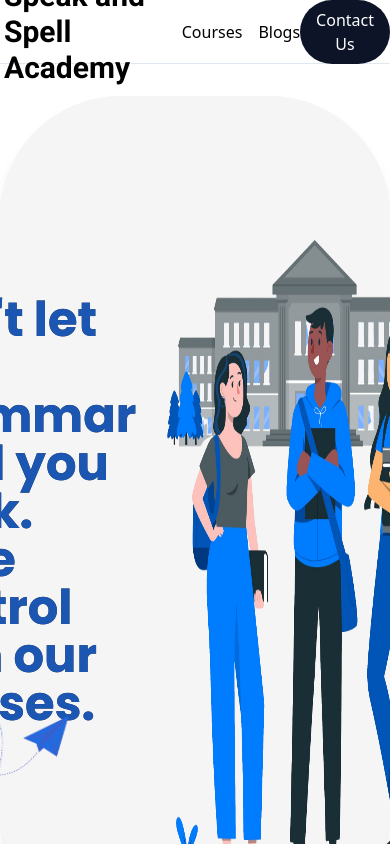
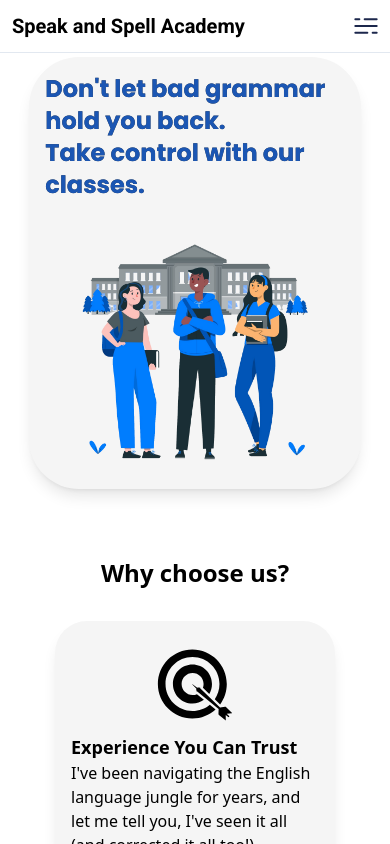
Before and after one commit to dhruvkaushik305/speakandspell, a React (Vite) app in the folder frontend/: page / in a window 390 px wide. Built offline with nearby package versions, Linux system fonts and the light colour scheme.

Commit message:
FEAT: Started responsiveness and added vercel.json

```diff
--- a/frontend/src/Components/AccordianComponent.tsx
+++ b/frontend/src/Components/AccordianComponent.tsx
@@ -14,20 +14,22 @@ const AccordianComponent: React.FC<AccordianComponentProps> = ({
     setIsOpen(!isOpen);
   };
   return (
-    <div className="flex w-[95rem] flex-col p-2">
+    <div className="full flex flex-col p-1 md:p-2">
       <div
         className="flex cursor-pointer items-center justify-between"
         onClick={toggleIsOpen}
       >
-        <p className="w-full p-2 text-2xl font-semibold">{title}</p>
+        <p className="w-full p-2 text-lg font-semibold md:text-2xl">{title}</p>
         <img
           src={isOpen ? upArrow : downArrow}
           alt="open/close arrow"
-          className="mr-4 h-[1.5rem] w-[1.5rem]"
+          className="mr-1 h-[1.5rem] w-[1.5rem]"
         />
       </div>
       {isOpen && (
-        <p className="border-b border-slate-300 p-2 text-xl">{content}</p>
+        <p className="text-md border-b border-slate-300 p-2 md:text-xl">
+          {content}
+        </p>
       )}
     </div>
   );
--- a/frontend/src/Components/HomeCardComponent.tsx
+++ b/frontend/src/Components/HomeCardComponent.tsx
@@ -3,7 +3,7 @@ import React from "react";
 interface HomeCardComponentProps {
   title: string;
   content: string;
-  image: React.ReactNode;
+  image: string;
 }
 const HomeCardComponent: React.FC<HomeCardComponentProps> = ({
   title,
@@ -11,12 +11,12 @@ const HomeCardComponent: React.FC<HomeCardComponentProps> = ({
   image,
 }) => {
   return (
-    <div className="flex items-center justify-center rounded-[3.5rem] bg-neutral-100 p-10 shadow-lg">
+    <div className="flex flex-col items-center justify-center rounded-[2rem] bg-neutral-100 p-4 shadow-lg md:rounded-[3.5rem] md:p-8">
+      <img src={image} alt="illustration svg" className="size-24 md:size-36" />
       <div className="flex flex-col">
-        <p className="text-xl font-semibold">{title}</p>
-        <p className="max-w-[18rem] text-lg">{content}</p>
+        <p className="text-lg font-semibold md:text-xl">{title}</p>
+        <p className="text-md md:text-lg">{content}</p>
       </div>
-      {image}
     </div>
   );
 };
--- a/frontend/src/Layouts/HomeLayout.tsx
+++ b/frontend/src/Layouts/HomeLayout.tsx
@@ -7,9 +7,9 @@ import HomeCardComponent from "../Components/HomeCardComponent";
 import AccordianComponent from "../Components/AccordianComponent";
 const HomeLayout: React.FC = () => {
   return (
-    <div className="mt-8 flex h-full flex-col items-center gap-16 overflow-y-auto overflow-x-hidden bg-white">
-      <div className="flex w-fit items-center justify-center rounded-[120px] bg-neutral-100 p-4 shadow-lg">
-        <div className="relative z-10 flex h-full items-center bg-black bg-clip-text font-Poppins text-5xl font-bold text-CelticBlue/80">
+    <div className="mt-1 flex h-full flex-col items-center gap-16 overflow-x-hidden">
+      <div className="flex w-[85%] flex-col items-center justify-center rounded-[50px] bg-neutral-100 p-4 shadow-lg md:flex-row md:rounded-[120px]">
+        <div className="relative z-10 flex h-full items-center bg-black bg-clip-text font-Poppins text-2xl font-bold text-CelticBlue/80 md:text-3xl lg:text-4xl xl:text-5xl">
           <p className="">
             Don't let bad grammar hold you back.
             <br /> Take control with our classes.
@@ -17,43 +17,47 @@ const HomeLayout: React.FC = () => {
           <img
             src={paperPlane}
             alt="paper plane"
-            className="absolute bottom-[4rem] right-[2rem] -z-10"
+            className="absolute bottom-[2rem] right-[2rem] -z-10 hidden size-[25rem]"
           />
         </div>
         <img
           src={studentsImage}
           alt="students vector image"
-          className="size-[50rem]"
+          className="size-[17rem] md:size-[25rem] lg:size-[30rem] xl:size-[45rem]"
         />
       </div>
       <div className="mx-8 flex max-w-[80%] flex-col gap-5 p-1">
-        <p className="text-center text-4xl font-semibold">Why choose us?</p>
-        <div className="flex flex-wrap justify-center gap-[5rem]">
+        <p className="text-center text-2xl font-semibold md:text-4xl">
+          Why choose us?
+        </p>
+        <div className="grid grid-cols-1 gap-5 p-3 lg:grid-cols-2 xl:gap-10">
           <HomeCardComponent
             title="Experience You Can Trust"
             content="I've been navigating the English language jungle for years, and let me tell you, I've seen it all (and corrected it all too!)."
-            image={<img src={accuracySVG} alt="an svg" className="size-36" />}
+            image={accuracySVG}
           />
           <HomeCardComponent
             title="Unlock Your Potential"
             content="Whether you need to nail that interview or write a captivating college essay, I'll equip you with the skills to conquer any communication challenge."
-            image={<img src={accuracySVG} alt="an svg" className="size-36" />}
+            image={accuracySVG}
           />
           <HomeCardComponent
             title="Learn From the Fun Side"
             content="Ditch the dull textbooks! My classes are engaging and interactive, so you'll actually enjoy learning (gasp!)."
-            image={<img src={accuracySVG} alt="an svg" className="size-36" />}
+            image={accuracySVG}
           />
           <HomeCardComponent
             title="Master ALL the Skills"
             content="From comma catastrophes to interview jitters, I cover a wide range of topics to make you a well-rounded English whiz."
-            image={<img src={accuracySVG} alt="an svg" className="size-36" />}
+            image={accuracySVG}
           />
         </div>
       </div>
       <div className="flex max-w-[80%] flex-col gap-5">
-        <header className="text-center text-4xl font-semibold">FAQ</header>
-        <div className="flex w-full flex-col gap-1 rounded-xl bg-neutral-100 p-3">
+        <header className="text-center text-2xl font-semibold md:text-4xl">
+          FAQ
+        </header>
+        <div className="flex w-full flex-col gap-1 rounded-xl bg-neutral-100 p-1 md:p-3">
           <AccordianComponent
             title="What topics do your courses cover?"
             content="We offer a wide range of English language courses to suit various needs, from grammar fundamentals and interview preparation to creative writing and handwriting improvement."
@@ -80,13 +84,13 @@ const HomeLayout: React.FC = () => {
           />
         </div>
       </div>
-      <div className="flex max-w-[80%] items-center justify-center gap-1 rounded-[4rem] bg-neutral-100 p-4">
-        <div className="flex flex-col gap-5 p-2">
-          <p className="text-4xl font-semibold">
+      <div className="flex max-w-[85%] flex-col-reverse items-center justify-center gap-1 rounded-[2rem] bg-neutral-100 p-4 md:flex-row md:rounded-[4rem]">
+        <div className="flex flex-col gap-3 p-1 md:gap-5 md:p-2">
+          <p className="text-2xl font-semibold lg:text-3xl xl:text-4xl">
             English is not rocket science.
             <br /> (But I can help if it feels like it)
           </p>
-          <p className="text-xl">
+          <p className="text-lg md:text-lg xl:text-xl">
             Hello everyone! My name is [Your Name], and I've been navigating the
             wonderful world of the English language for over [Number] years. You
             could say I've seen it all – from Shakespearean sonnets to the
@@ -99,17 +103,14 @@ const HomeLayout: React.FC = () => {
             you on that journey.
           </p>
         </div>
-        <div className="relative flex items-center justify-center">
-          <img
-            src={teacher}
-            alt="a picture of the enlgish teacher"
-            className="aspect-auto min-w-[40rem] rotate-3"
-          />
-        </div>
+        <img
+          src={teacher}
+          alt="a picture of the enlgish teacher"
+          className="aspect-auto min-w-[10rem] rotate-3 bg-red-200 md:min-w-[20rem] lg:min-w-[25rem] xl:min-w-[30rem]"
+        />
       </div>
-      <footer className="mb-20 flex min-h-[10rem] w-full items-center justify-between bg-slate-800 p-2 text-white">
+      <footer className="mb-21 flex min-h-[4rem] w-full items-center justify-center bg-slate-800 p-2 text-white">
         <p>Copyright © Speak and Spell Academy</p>
-        <p>Made with ❤️ by the Speak and Spell Academy team</p>
       </footer>
     </div>
   );
--- a/frontend/src/Layouts/NavbarLayout.tsx
+++ b/frontend/src/Layouts/NavbarLayout.tsx
@@ -1,19 +1,40 @@
-import React from "react";
+import React, { useState } from "react";
 import NavbarLinksComponent from "../Components/NavbarLinksComponent";
 import { Link } from "react-router-dom";
+import hamburger from "../assets/hamburger.svg";
 const NavbarLayout: React.FC = () => {
+  const [isOpen, setIsOpen] = useState(false);
+  const toggleMenu = () => setIsOpen(!isOpen);
   return (
-    <div className="sticky flex h-[4rem] items-center justify-around border-b border-slate-200">
-      <Link className="p-1 font-Roboto text-3xl font-bold" to="/">
+    <div className="sticky flex h-[4rem] w-full items-center justify-between border-b border-slate-200 p-2 lg:justify-around">
+      <Link
+        className="text-nowrap p-1 font-Roboto text-xl font-bold md:text-3xl"
+        to="/"
+      >
         Speak and Spell Academy
       </Link>
-      <nav className="flex gap-4">
+      <nav className="hidden gap-4 md:flex">
         <NavbarLinksComponent title="Courses" />
         <NavbarLinksComponent title="Blogs" />
       </nav>
-      <button className="rounded-full bg-OxfordBlue px-4 py-2 text-white">
+      <button className="hidden rounded-full bg-OxfordBlue px-4 py-2 text-white md:block">
         Contact Us
       </button>
+      <div className="relative md:hidden">
+        <img
+          src={hamburger}
+          alt="hamburger menu"
+          className="h-[2rem] w-[2rem]"
+          onClick={toggleMenu}
+        />
+        {isOpen && (
+          <div className="absolute right-0 top-[4rem] flex w-full -translate-x-1/2 flex-col gap-5 bg-red-200">
+            <NavbarLinksComponent title="Courses" />
+            <NavbarLinksComponent title="Blogs" />
+            <button>Contact Us</button>
+          </div>
+        )}
+      </div>
     </div>
   );
 };
```
Also changed, not shown: frontend/src/assets/hamburger.svg (added), frontend/vercel.json (added).
